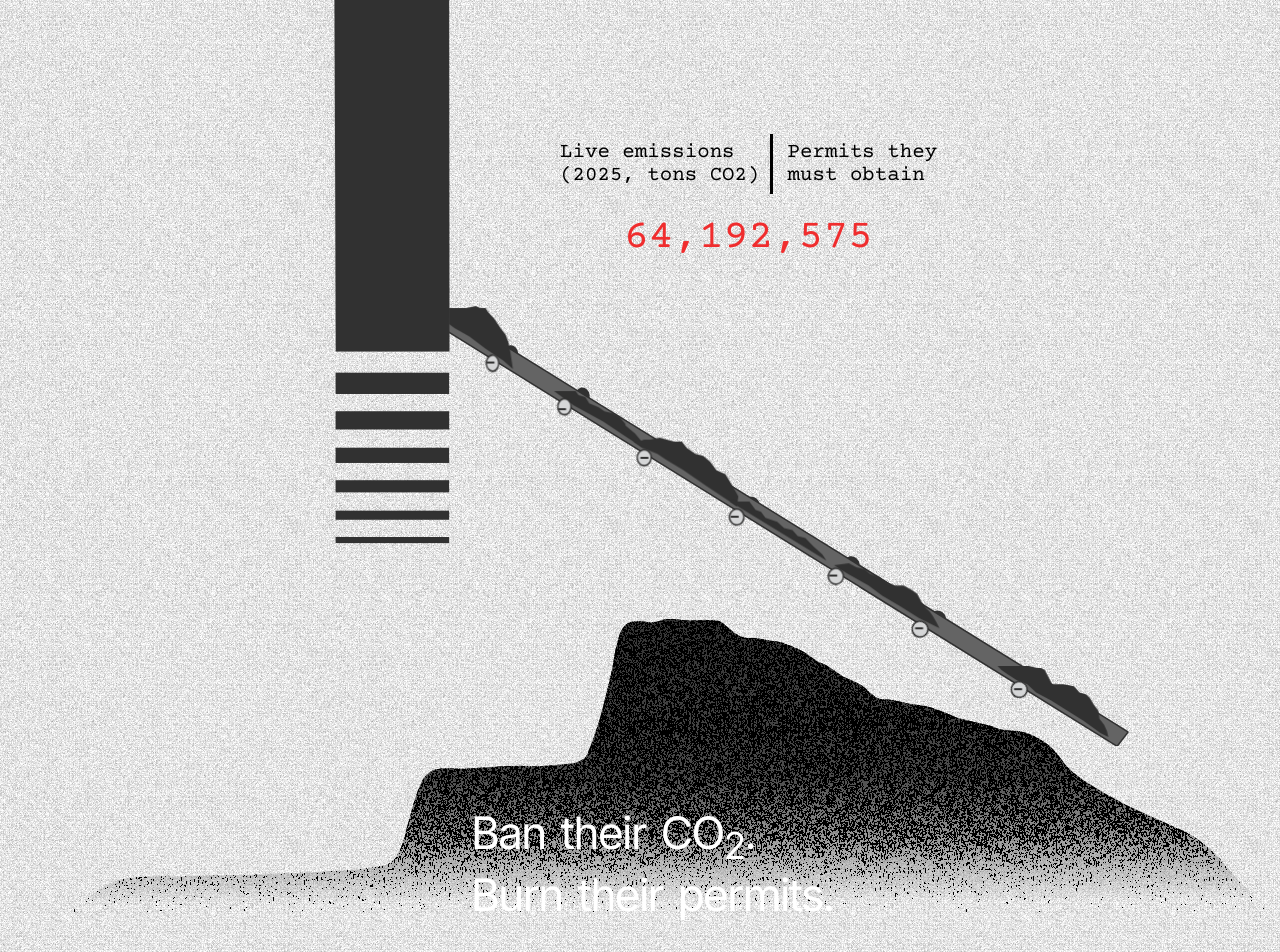
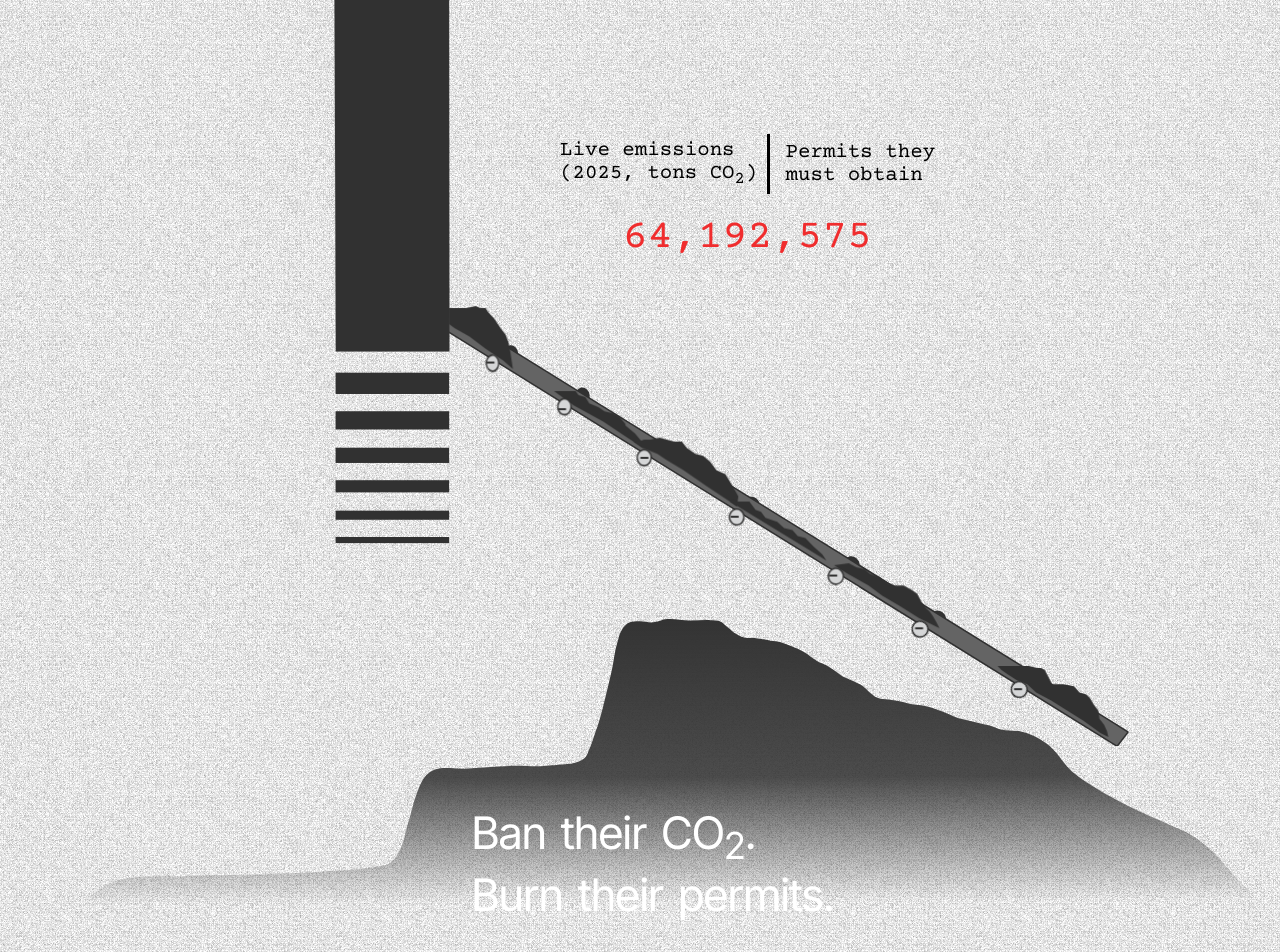
Before and after one commit to delvillarfr/ban-carbon, a Next.js app: page / in a window 1280 px wide. Shown: the part 4340-5292 px from the top of the page. Built offline with nearby package versions, Linux system fonts and the light colour scheme.

Commit message:
Try the stockpile without the grain.

```diff
--- a/app/page.tsx
+++ b/app/page.tsx
@@ -10,7 +10,6 @@ import Law from '@/app/ui/Law';
 import { lawsData } from '@/app/lib/lawsData';
 import Counter from '@/app/ui/Counter';
 import AnimatedPowerPlants from '@/app/ui/AnimatedPowerPlants';
-import EnhancedStockpile from '@/app/ui/EnhancedStockpile';
 
 export default function Home() {
   const scrolled = useScrolledPastTop();
@@ -41,7 +40,12 @@ export default function Home() {
           </div>
           <div className="stockpile-container">
             <div className="stockpile">
-              <EnhancedStockpile />
+              <Image
+                src="/stockpile.svg"
+                alt="Stockpile"
+                width={4434}
+                height={1087}
+              />
             </div>
           </div>
         </div>
@@ -175,7 +179,7 @@ export default function Home() {
             <div className="counter-labels">
               <div>
                 Live emissions<br />
-                (2025, tons CO2)
+                (2025, tons CO<sub>2</sub>)
               </div>
               <div className="counter-divider"></div>
               <div className="counter-label-right">
```
Also changed, not shown: public/stockpile.svg.
